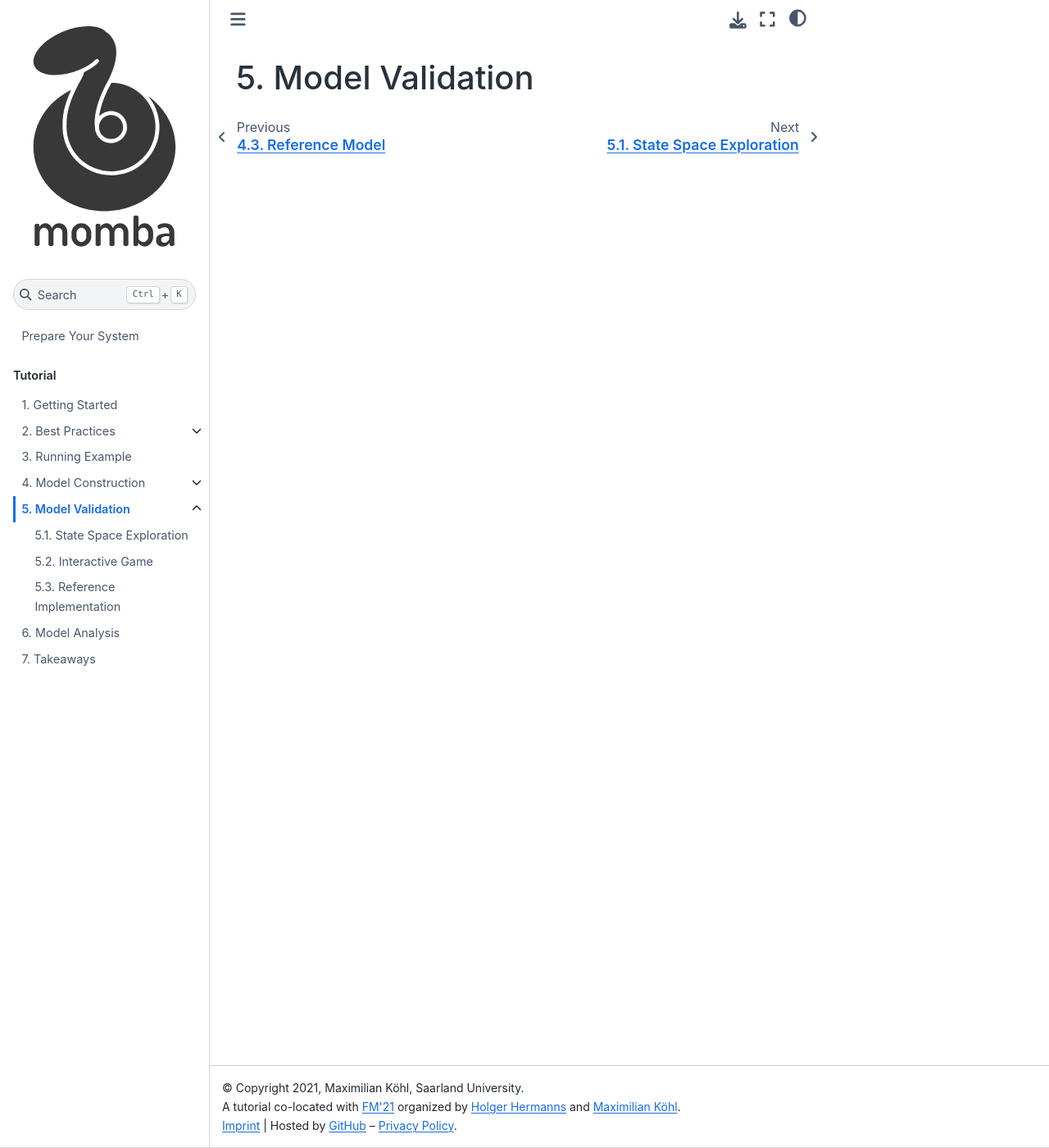
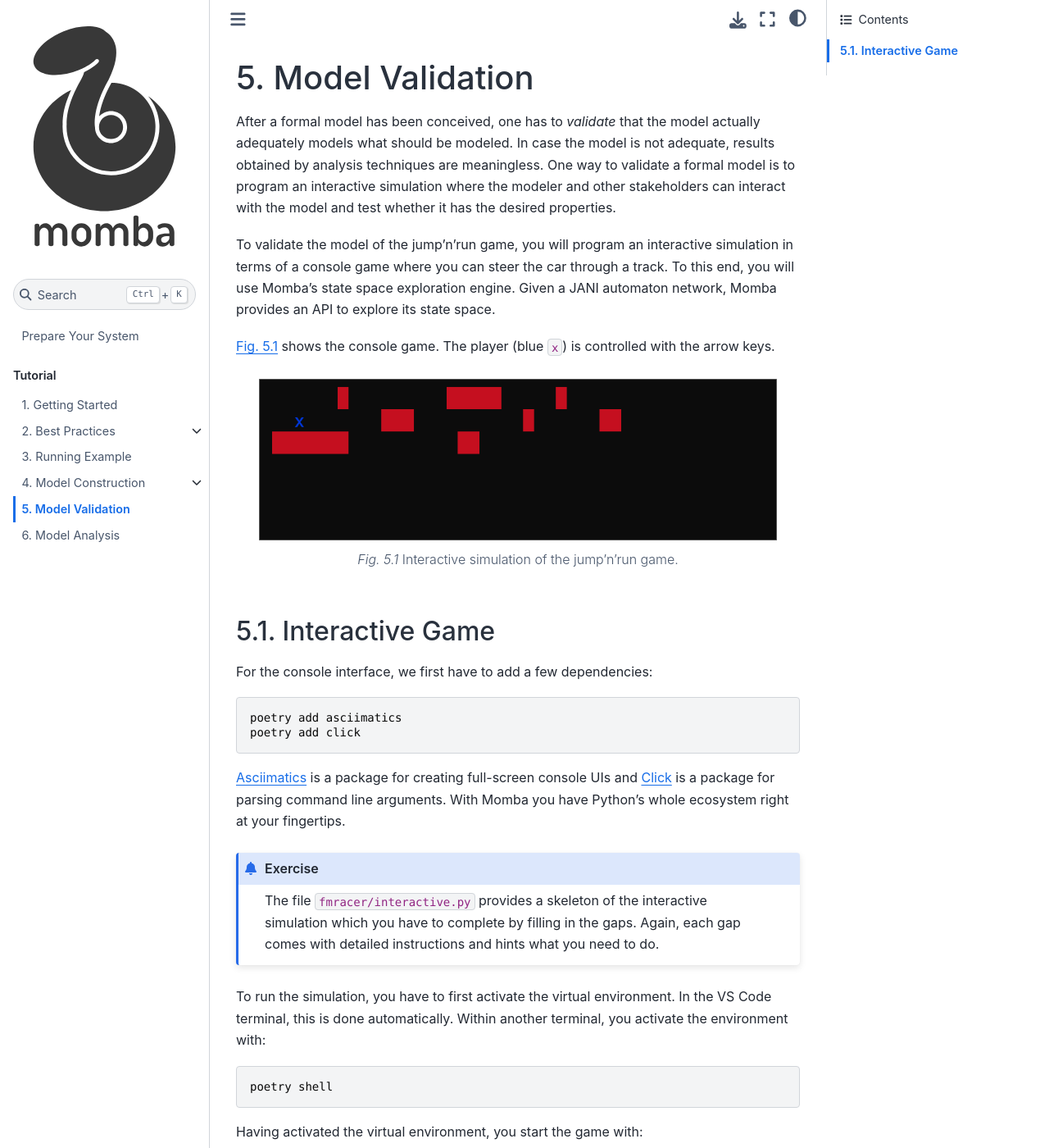
Before and after one commit to udsdepend/fm21-momba-tutorial, a Jupyter Book: the page built from book/tutorial/model-validation.md, in a window 1280 px wide and 1400 px high. Shown: the whole window at 82% size. Built offline with Jupyter Book 1.0.4 settings and Sphinx 7.4.7 and the Sphinx Book theme 1.1.4, drawn with Linux system fonts in a browser that asks for light colours; some of the changed text lies outside the part shown.

Commit message:
work in progress

````diff
--- a/book/_toc.yml
+++ b/book/_toc.yml
@@ -17,11 +17,6 @@ parts:
     sections:
     - file: tutorial/modeling-with-momba
     - file: tutorial/model-the-game
-    - file: tutorial/reference-model
   - file: tutorial/model-validation
-    sections:
-    - file: tutorial/state-space-exploration
-    - file: tutorial/interactive-game
-    - file: tutorial/reference-game
   - file: tutorial/model-analysis
-  - file: tutorial/takeaways
+  # - file: tutorial/takeaways
--- a/book/tutorial/model-validation.md
+++ b/book/tutorial/model-validation.md
@@ -1 +1,55 @@
 # Model Validation
+
+After a formal model has been conceived, one has to *validate* that the model actually adequately models what should be modeled.
+In case the model is not adequate, results obtained by analysis techniques are meaningless.
+One way to validate a formal model is to program an interactive simulation where the modeler and other stakeholders can interact with the model and test whether it has the desired properties.
+
+To validate the model of the jump'n'run game, you will program an interactive simulation in terms of a console game where you can steer the car through a track.
+To this end, you will use Momba's state space exploration engine.
+Given a JANI automaton network, Momba provides an API to explore its state space.
+
+{numref}`interactive-game` shows the console game.
+The player (blue `x`) is controlled with the arrow keys.
+
+```{figure} ./images/interactive-game.gif
+---
+name: interactive-game
+scale: 70%
+align: center
+---
+Interactive simulation of the jump'n'run game.
+```
+
+
+## Interactive Game
+
+For the console interface, we first have to add a few dependencies:
+```
+poetry add asciimatics
+poetry add click
+```
+[Asciimatics](https://github.com/peterbrittain/asciimatics) is a package for creating full-screen console UIs and [Click](https://click.palletsprojects.com/) is a package for parsing command line arguments.
+With Momba you have Python's whole ecosystem right at your fingertips.
+
+
+```{admonition} Exercise
+
+The file `fmracer/interactive.py` provides a skeleton of the interactive simulation which you have to complete by filling in the gaps.
+Again, each gap comes with detailed instructions and hints what you need to do.
+```
+
+To run the simulation, you have to first activate the virtual environment.
+In the VS Code terminal, this is done automatically.
+Within another terminal, you activate the environment with:
+```
+poetry shell
+```
+Having activated the virtual environment, you start the game with:
+```
+fmracer race tracks/simple.txt
+```
+This will use the track defined in `tracks/simple.txt`.
+
+Using the option `--fail-probability` you can also change the probability with which an action fails.
+
+The file `solutions/interactive.py` contains a possible solution.
--- a/book/tutorial/reference-game.md
+++ /dev/null
@@ -1 +0,0 @@
-# Reference Implementation
````
Also changed, not shown: book/preparation.md (+3 -38 lines), book/tutorial/interactive-game.md (deleted, +0 -18 lines), book/tutorial/model-analysis.md (+2 -0 lines), book/tutorial/model-the-game.md (+4 -2 lines), book/tutorial/modeling-with-momba.md (+22 -4 lines), book/tutorial/reference-model.md (deleted, +0 -3 lines), book/tutorial/state-space-exploration.md (deleted, +0 -1 lines), book/tutorial/images/interactive-game.gif (added), book/tutorial/images/parking-lot-state-space.drawio.svg (added).
